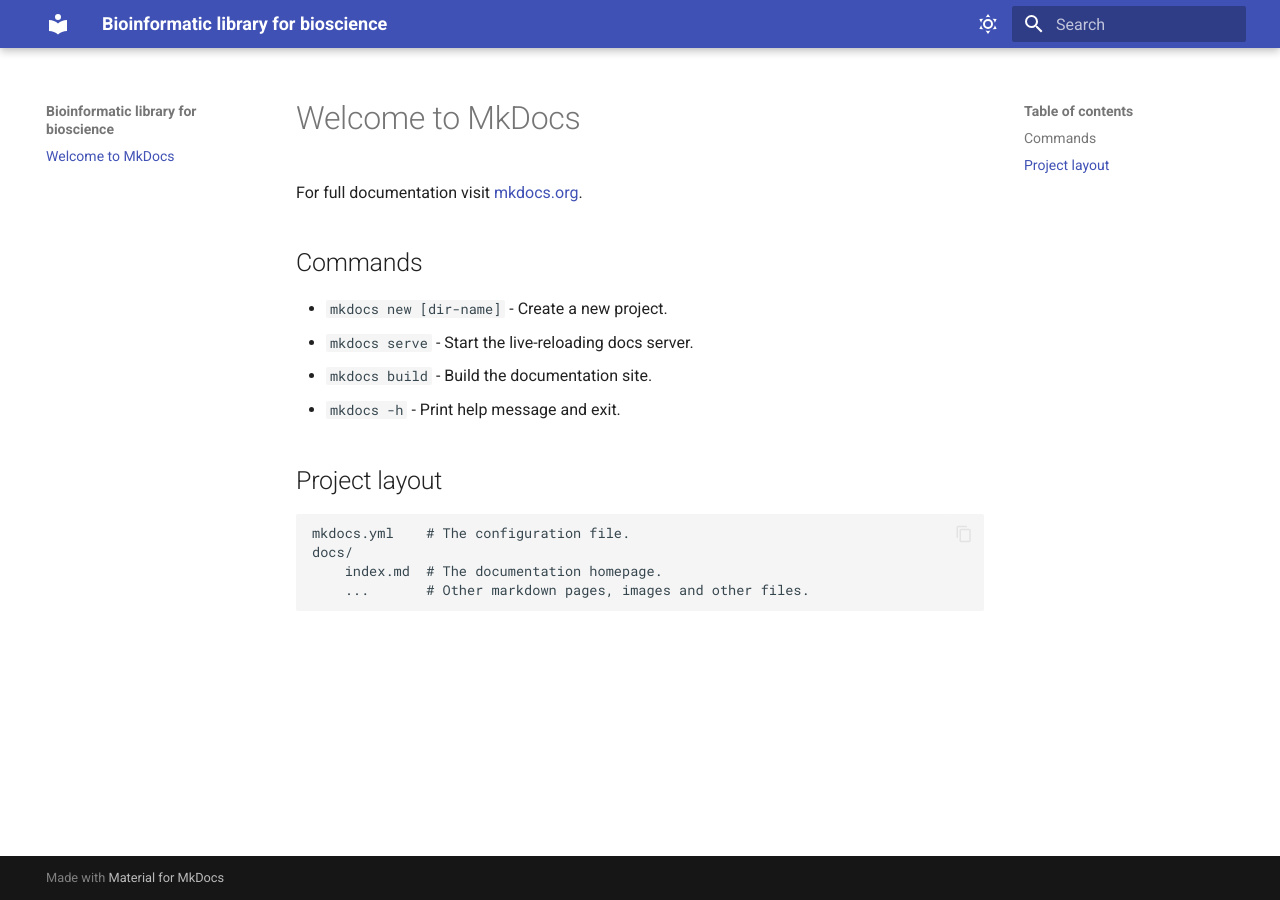
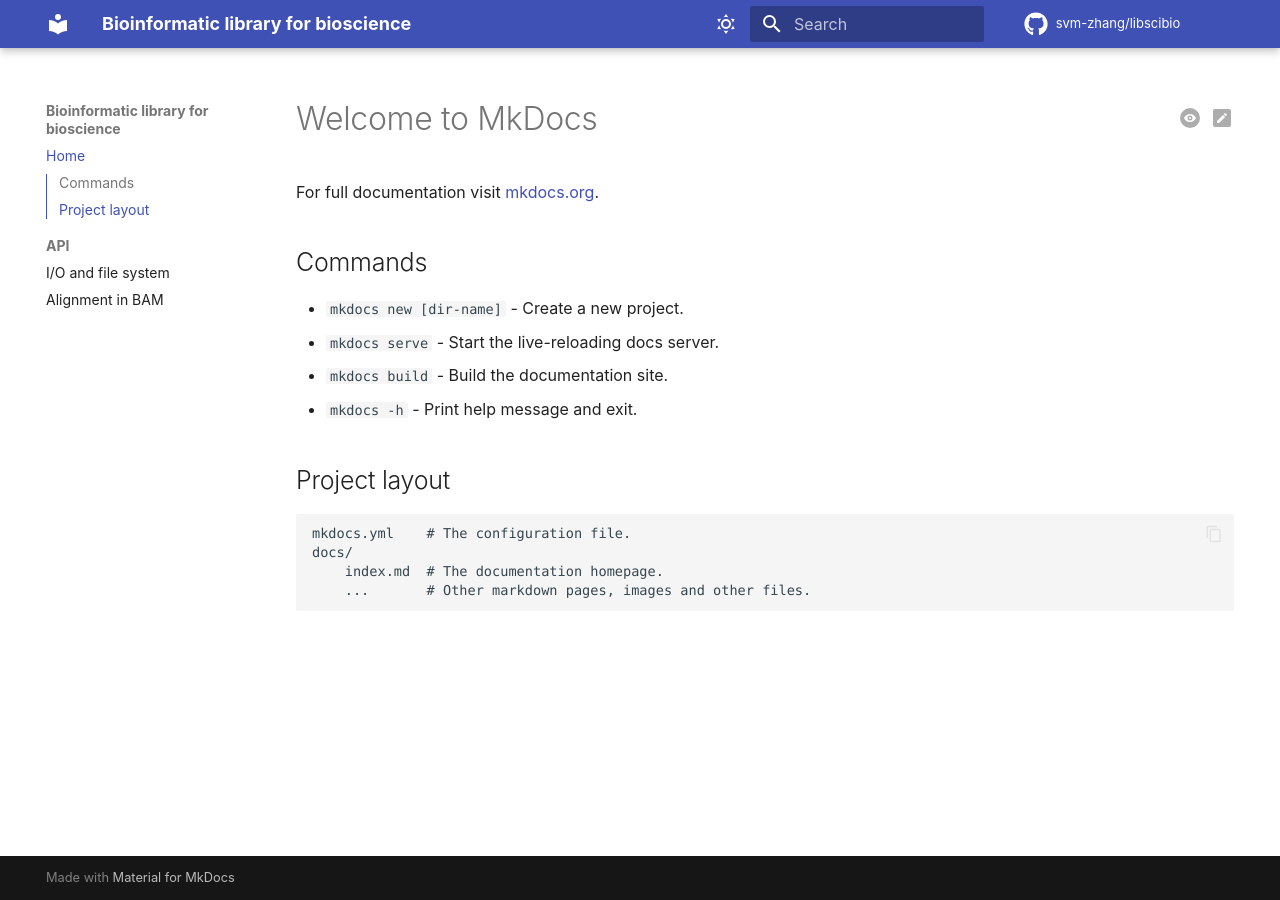
Before and after one commit to svm-zhang/tinyscibio, an MkDocs documentation site: the page built from docs/index.md, in a window 1280 px wide. Built offline with MkDocs 1.6.1 and Material for MkDocs 9.7.7, drawn with Linux system fonts in a browser that asks for light colours; comment, search, counter and statistics services are not loaded.

Commit message:
Added configuration for navigation, pymdownx extensions, and mkdocstrings

```diff
--- a/mkdocs.yml
+++ b/mkdocs.yml
@@ -2,8 +2,17 @@
 
 site_name: Bioinformatic library for bioscience
 
+repo_url: https://github.com/svm-zhang/libscibio
+repo_name: svm-zhang/libscibio
+edit_uri: edit/main/docs/
+
 theme:
   name: material
+  font: false
+  icon:
+    repo: fontawesome/brands/github
+    edit: material/pencil-box
+    view: material/eye-circle
   palette:
     # Palette toggle for light mode
     - media: "(prefers-color-scheme: light)"
@@ -20,16 +29,68 @@
         name: Switch to system preference
 
   features:
+    - announce.dismiss
     - content.action.edit
     - content.action.view
     - content.code.annotate
     - content.code.copy
+    - navigation.expand
+    - navigation.footer
+    - navigation.path
     - navigation.sections
-    - navigation.footer
+    - navigation.top
+    - navigation.tracking
     - search.highlight
     - search.suggest
+    - toc.follow
+    - toc.integrate
+
+extra_css:
+  - stylesheets/extra.css
 
 plugins:
   - search
   - mkdocstrings:
-      default_handler: python
+      handlers:
+        python:
+          options:
+            docstring_style: google
+            docstring_options:
+              ignore_init_summary: true
+            merge_init_into_class: true
+            show_source: false
+            show_docstring_examples: true
+            show_root_toc_entry: false
+            show_symbol_type_toc: true
+            show_symbol_type_heading: true
+          paths: [src]
+
+markdown_extensions:
+  - admonition
+  - pymdownx.caret
+  - pymdownx.betterem:
+      smart_enable: all
+  - pymdownx.details # make admonition collapsible
+  - pymdownx.inlinehilite
+  - pymdownx.mark
+  - pymdownx.highlight:
+      pygments_lang_class: true
+      anchor_linenums: true
+      line_spans: __span
+  - pymdownx.smartsymbols
+  - pymdownx.superfences
+  - pymdownx.tabbed:
+      alternate_style: true
+      combine_header_slug: true
+      slugify: !!python/object/apply:pymdownx.slugs.slugify
+        kwds:
+          case: lower
+  - pymdownx.tilde
+  - toc:
+      permalink: true
+
+nav:
+  - Home: index.md
+  - API:
+      - I/O and file system: API/io.md
+      - Alignment in BAM: API/bam.md
```
